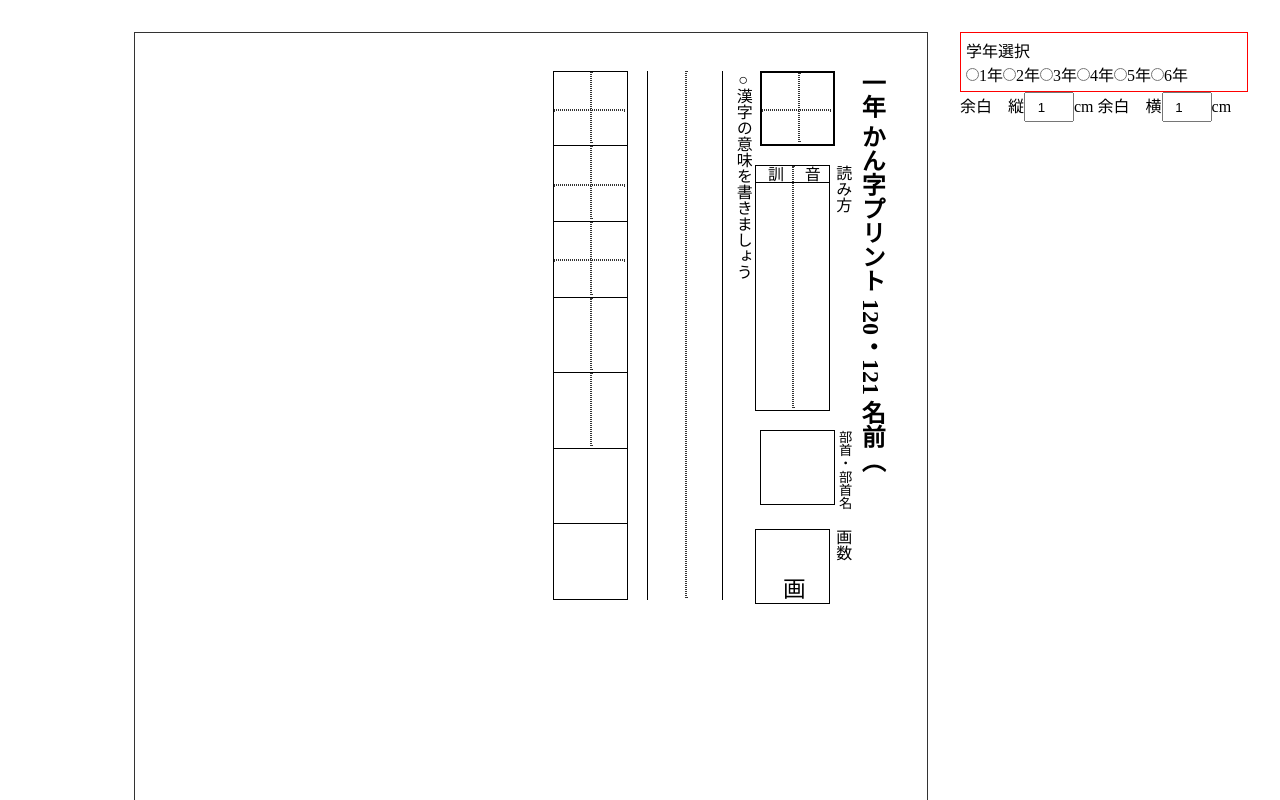
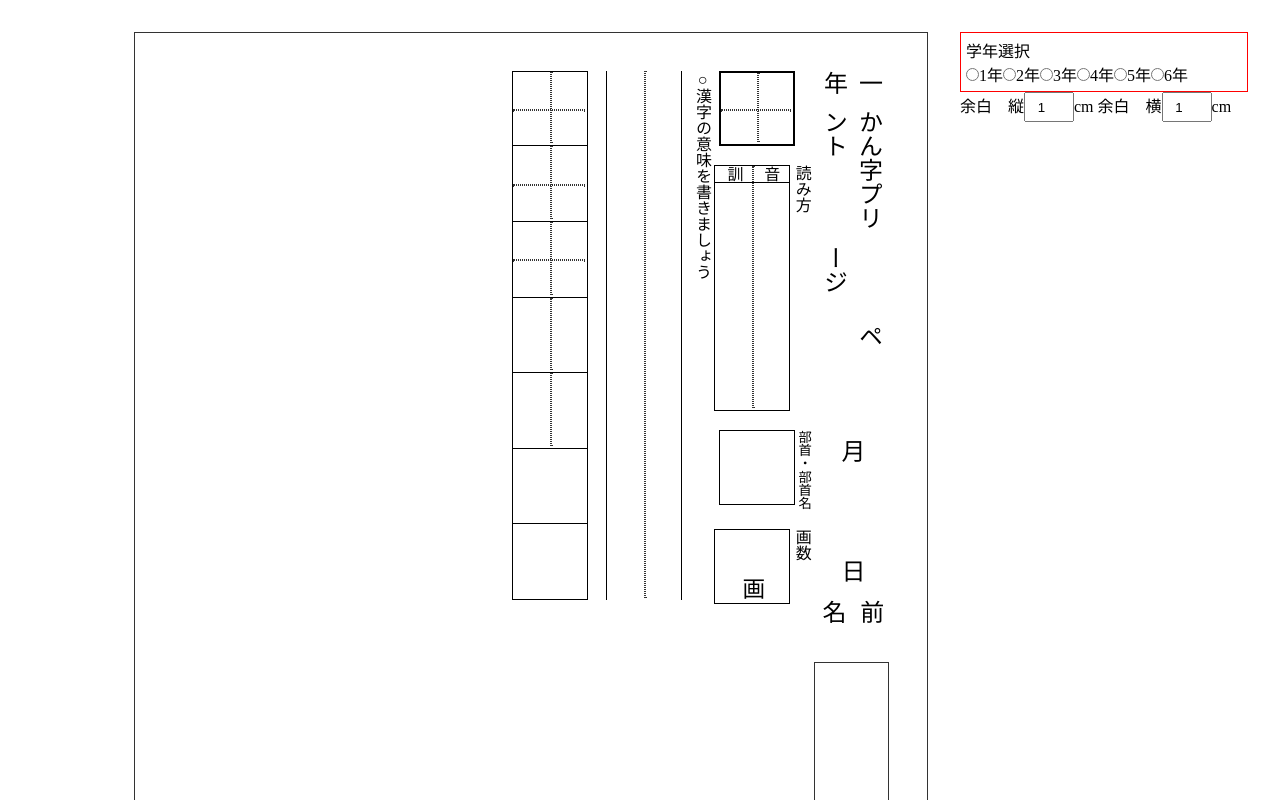
Before and after one commit to jimitas/kanpuri, a Next.js app: page / in a window 1280 px wide. Built offline with nearby package versions, Linux system fonts and the light colour scheme.

Commit message:
css　修正　titleコンポーネント

```diff
--- /dev/null
+++ b/src/components/Title.jsx
@@ -0,0 +1,33 @@
+export function Title(props) {
+  const GRADE = ["一年", "二年", "三年", "四年", "五年", "六年"];
+  const TITLE = ["かん字プリント", "かん字プリント", "漢字プリント", "漢字プリント", "漢字プリント", "漢字プリント"];
+  const Size = props.size;
+  return (
+    <div
+      style={{
+        display: "flex",
+        alignItems: "center",
+        justifyContent: "spaceAround",
+        width: `${Size}cm`,
+        fontSize: "1.5rem",
+      }}
+    >
+      <div>{GRADE[props.g - 1]}</div>
+      <div>{TITLE[props.g - 1]}</div>
+      <div>{"　　　 ページ"}</div>
+      <div>{"　　　月　　　　日　　　"}</div>
+
+      <div style={{ display: "flex" }}>
+        <div style={{ display: "flex", flexDirection: "column-reverse" }}>
+          <div style={{ flex: "1" }}></div>
+          <div>名</div>
+          <div style={{ flex: "2" }}></div>
+          <div>前</div>
+          <div style={{ flex: "1" }}></div>
+        </div>
+
+        <div style={{ marginTop: "1cm", width: `${Size}cm`, height: `${Size * 6}cm`, border: "solid 1px #333" }}></div>
+      </div>
+    </div>
+  );
+}
--- a/src/pages/index.jsx
+++ b/src/pages/index.jsx
@@ -1,3 +1,6 @@
+import Link from "next/link";
+import { Title } from "../components/Title";
+
 import Head from "next/head";
 import Image from "next/image";
 import { Inter } from "@next/font/google";
@@ -9,17 +12,12 @@ const inter = Inter({ subsets: ["latin"] });
 export default function Home() {
   const MASU_INDEX = [1, 2, 3, 4, 5, 6, 7];
   const INDEX = [1, 2, 3, 4, 5, 6];
-  const GRADE = ["一年", "二年", "三年", "四年", "五年", "六年"];
-  const TITLE = ["かん字プリント", "かん字プリント", "漢字プリント", "漢字プリント", "漢字プリント", "漢字プリント"];
+  // const GRADE = ["一年", "二年", "三年", "四年", "五年", "六年"];
+  // const TITLE = ["かん字プリント", "かん字プリント", "漢字プリント", "漢字プリント", "漢字プリント", "漢字プリント"];
   const [PaddingX, setPaddingX] = useState(1.0);
   const [PaddingY, setPaddingY] = useState(1.0);
   const [grade, setGrade] = useState(1);
   const [Size, setMasuSize] = useState(2.0);
-  const title = {
-    p_1: 120, //page_1
-    p_2: 121, //page_2
-    n: "名前（　　　　　　　　　　　　　　　　　　　　　）", //name
-  };
   const changePaddingX = (e) => {
     setPaddingX((PaddingX) => e.target.value);
   };
@@ -63,9 +61,12 @@ export default function Home() {
         </aside>
 
         <article className="print_pages" style={{ padding: `${PaddingY}cm ${PaddingX}cm` }}>
-          <h1>
+          {/* <h1>
             {GRADE[grade - 1]} {TITLE[grade - 1]} {title.p_1}・{title.p_2} {title.n}
-          </h1>
+          </h1> */}
+          {/* <Title g={GRADE[grade - 1]} t={TITLE[grade - 1]} p_1={p_1} p_2={p_2} n={n}></Title> */}
+          {/* <Title g={GRADE[grade - 1]} t={TITLE[grade - 1]} p_1={title.p_1} */}
+          <Title g={grade} size={Size}></Title>
 
           <section style={{ display: "flex" }}>
             <div
--- a/src/styles/globals.css
+++ b/src/styles/globals.css
@@ -156,6 +156,7 @@ input {
   align-items: center;
 }
 
+
 .yomikata_data {
   display: flex;
   border-inline-start: solid 1px;
```
